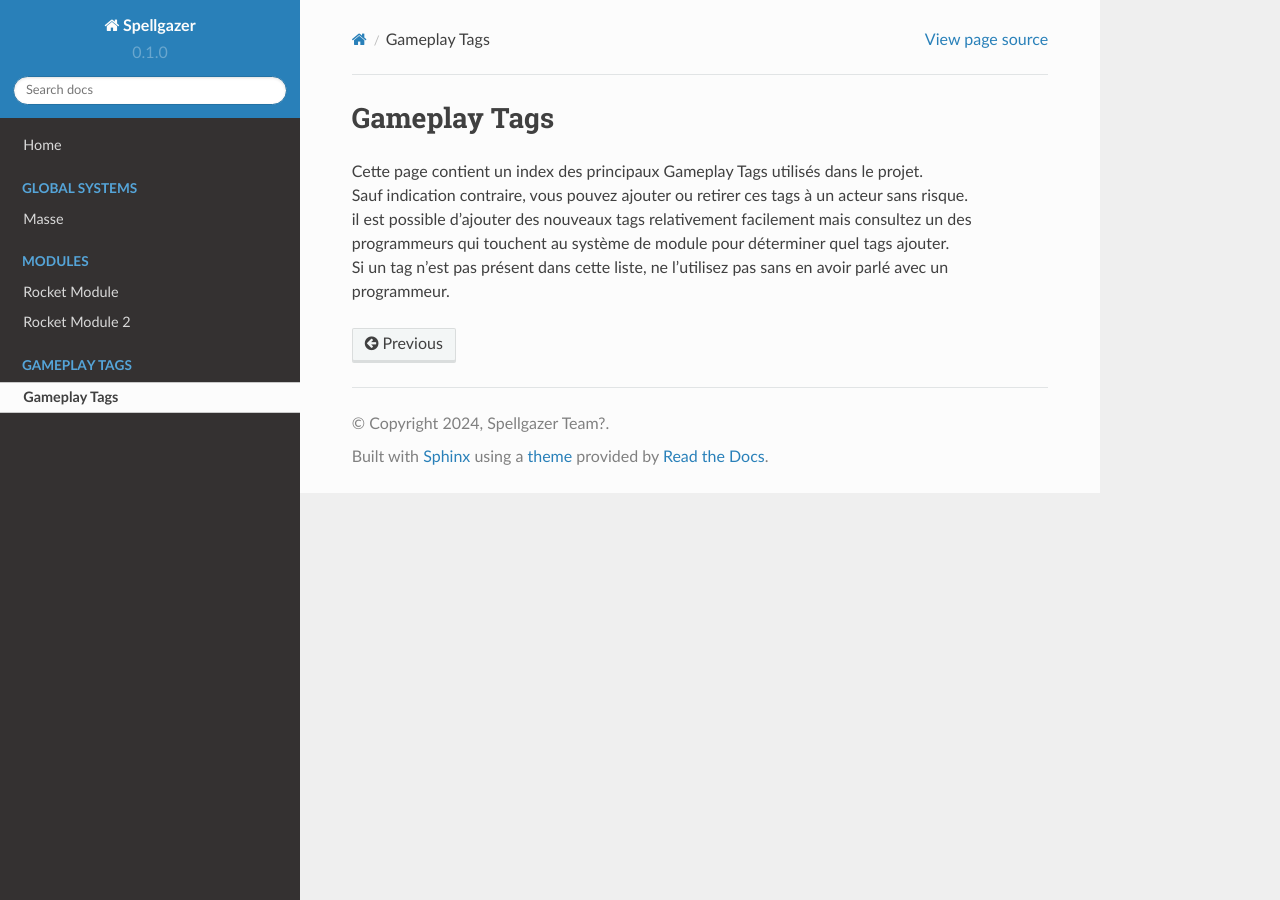
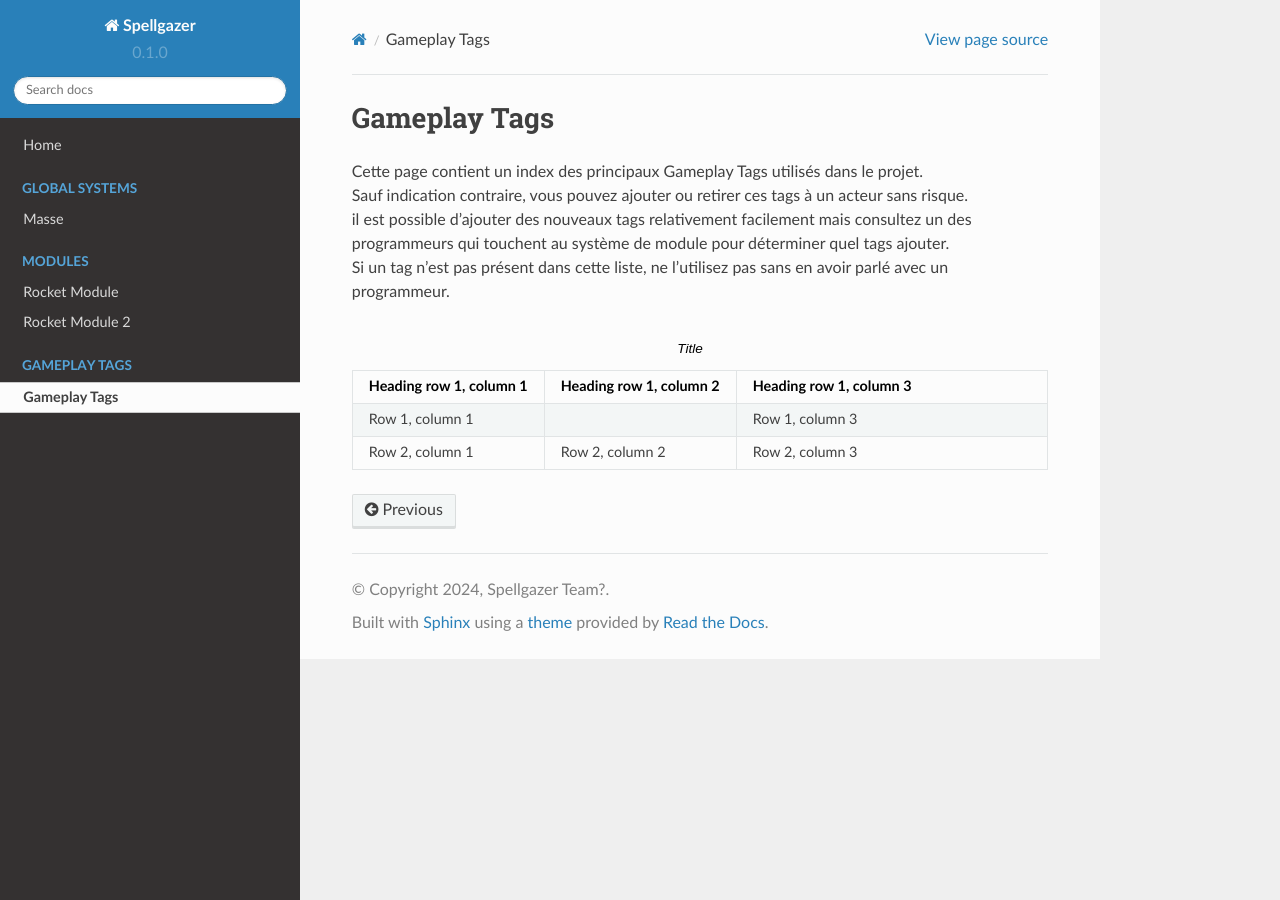
Before and after one commit to PaperMartin/SpellgazerDoc, a Sphinx documentation site: the page built from docs/source/GameplayTags/gameplaytagslist.rst, in a window 1280 px wide. Built offline with Sphinx 7.4.7 and the Read the Docs theme 2.0.0, drawn with Linux system fonts in a browser that asks for light colours.

Commit message:
test list-table

```diff
--- a/docs/source/GameplayTags/gameplaytagslist.rst
+++ b/docs/source/GameplayTags/gameplaytagslist.rst
@@ -13,7 +13,7 @@
     * - Gameplay Tag
       - Description
       - Notes
-    *  - States.Physics.Gravity.GravityRemover
+    * - States.Physics.Gravity.GravityRemover
       - Désactive la gravité sur un acteur si au moins 1 est présent
       -
     * - States.Physics.Mass. etc
@@ -42,3 +42,17 @@
     * - States.Ambered
       - Représente si l'objet est ambré. Peut être ajouté a un objet à sa création où dynamiquement pendant que le jeu est actif.
       -
+
+.. list-table:: Title
+   :widths: 25 25 50
+   :header-rows: 1
+
+   * - Heading row 1, column 1
+     - Heading row 1, column 2
+     - Heading row 1, column 3
+   * - Row 1, column 1
+     -
+     - Row 1, column 3
+   * - Row 2, column 1
+     - Row 2, column 2
+     - Row 2, column 3
```
